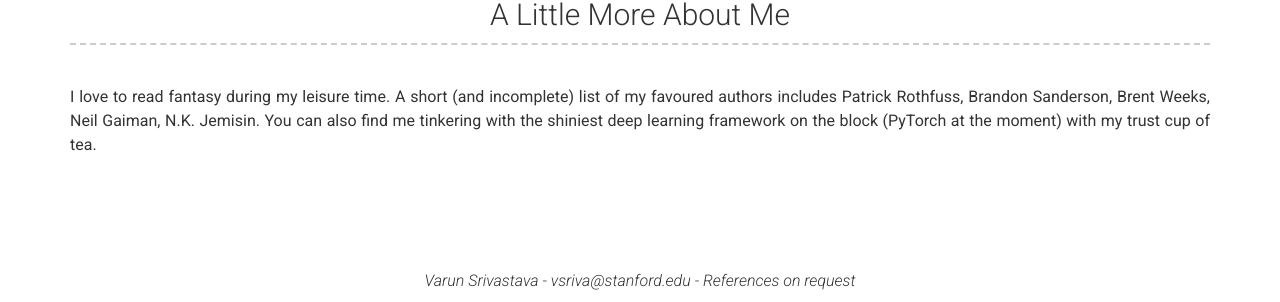
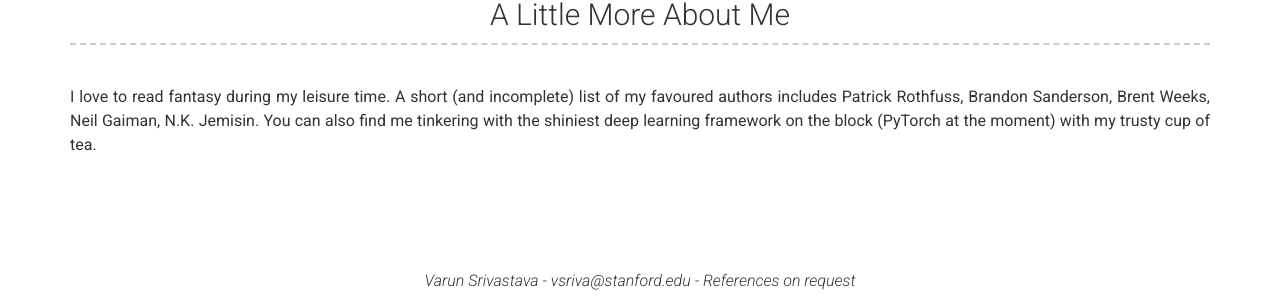
Before and after one commit to VarunSrivastavaIITD/VarunSrivastavaIITD.github.io, a Jekyll site: the page built from index.md, in a window 1280 px wide and 900 px high, scrolled down 3894 px. Shown: the part 595-897 px from the top of the window. Built offline with Jekyll 4.4.1, drawn with Linux system fonts in a browser that asks for light colours; some web fonts are replaced.

Commit message:
Fix typo

```diff
--- a/_config.yml
+++ b/_config.yml
@@ -55,7 +55,7 @@ projects_title: Projects and Publications #(Use this to override about projects
 # More Section
 # more_title: A Little More About Me #(Use this to override about more section title)
 more_content: | # this will include new lines to allow paragraphs
-  I love to read fantasy during my leisure time. A short (and incomplete) list of my favoured authors includes Patrick Rothfuss, Brandon Sanderson, Brent Weeks, Neil Gaiman, N.K. Jemisin. You can also find me tinkering with the shiniest deep learning framework on the block (PyTorch at the moment) with my trust cup of tea.
+  I love to read fantasy during my leisure time. A short (and incomplete) list of my favoured authors includes Patrick Rothfuss, Brandon Sanderson, Brent Weeks, Neil Gaiman, N.K. Jemisin. You can also find me tinkering with the shiniest deep learning framework on the block (PyTorch at the moment) with my trusty cup of tea.
 
 # Footer
 footer_show_references: true
```
